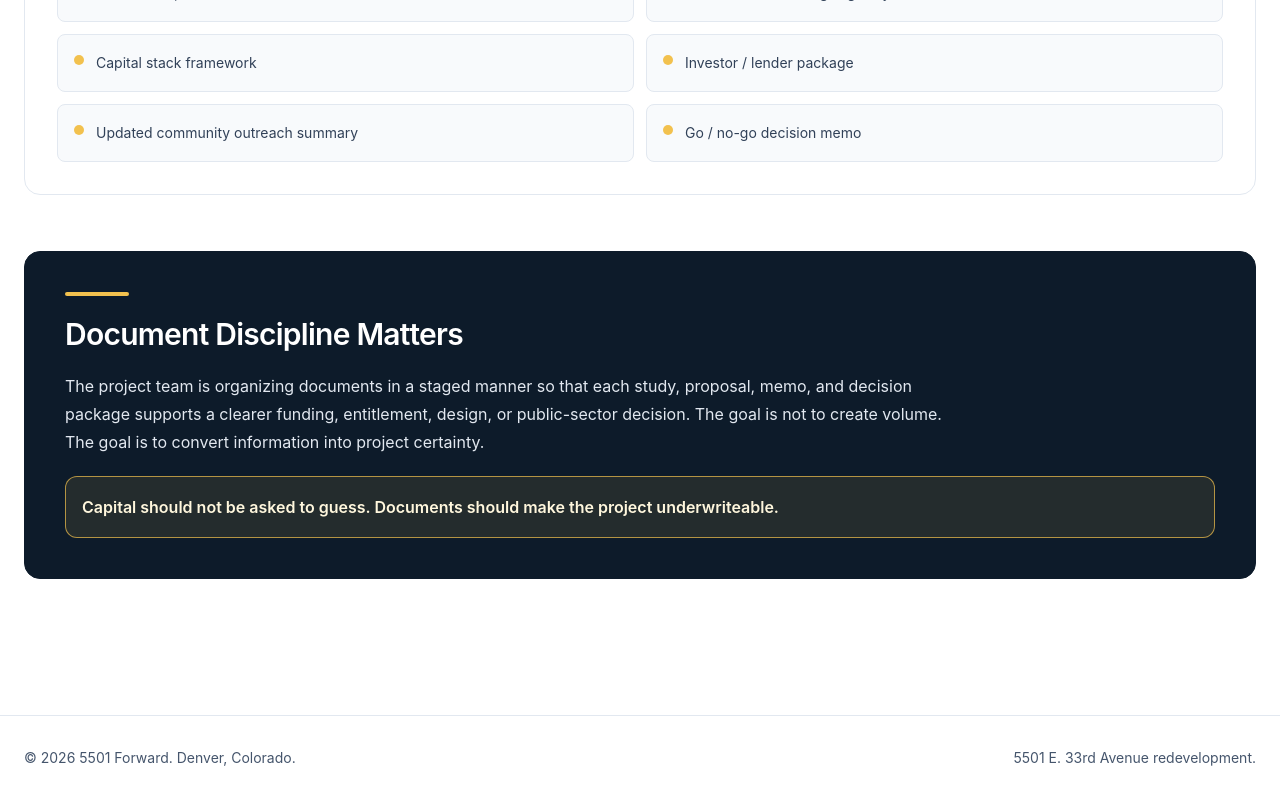
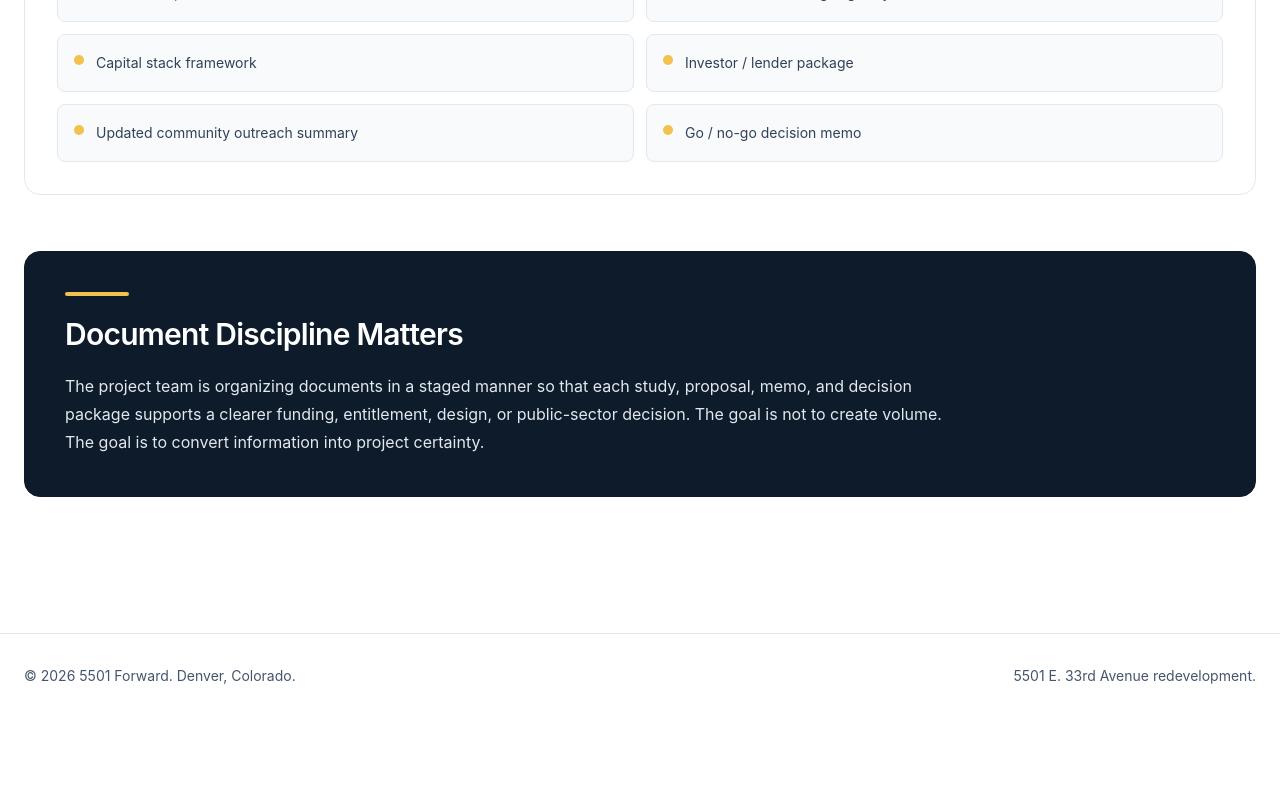
Before and after one commit to martinez-frank/5501-forward-site, a Next.js app: page /documents in a window 1280 px wide. Shown: the part 2731-3531 px from the top of the page. After the commit the page ends 3449 px from the top, so only its background shows below. Built offline with nearby package versions, Linux system fonts and the light colour scheme.

Commit message:
Remove duplicate callout from Documents discipline section

```diff
--- a/app/documents/page.tsx
+++ b/app/documents/page.tsx
@@ -203,9 +203,6 @@ export default function DocumentsPage() {
         <p className="max-w-[90ch] text-base leading-7 text-slate-200">
           The project team is organizing documents in a staged manner so that each study, proposal, memo, and decision package supports a clearer funding, entitlement, design, or public-sector decision. The goal is not to create volume. The goal is to convert information into project certainty.
         </p>
-        <p className="rounded-xl border border-[#f2c14e]/70 bg-[#f2c14e]/10 p-4 text-base font-semibold leading-7 text-[#fff7dd]">
-          Capital should not be asked to guess. Documents should make the project underwriteable.
-        </p>
       </section>
     </div>
   )
```
